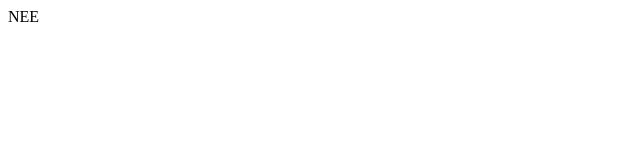
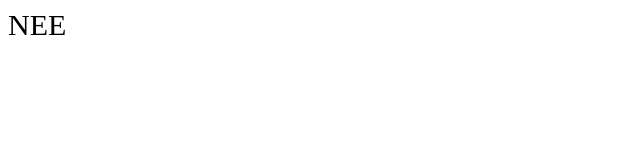
Before and after one commit to sbol-coolblue/isdeapperal.github.io, a plain HTML site: page index.html in a window 1280 px wide. Shown: the full height of the page, 0-640 px from the left. Drawn offline with Linux system fonts and the light colour scheme.

Commit message:
Add bigger font size

```diff
--- a/index.html
+++ b/index.html
@@ -3,5 +3,5 @@
 <meta name="viewport" content="initial-scale=1, maximum-scale=1">
 </head>
 <body>
-NEE
+<p style="font-size: 30px">NEE</p>
 </body>
```
